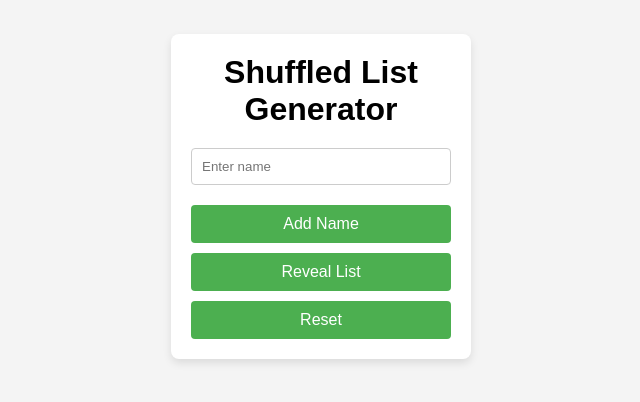
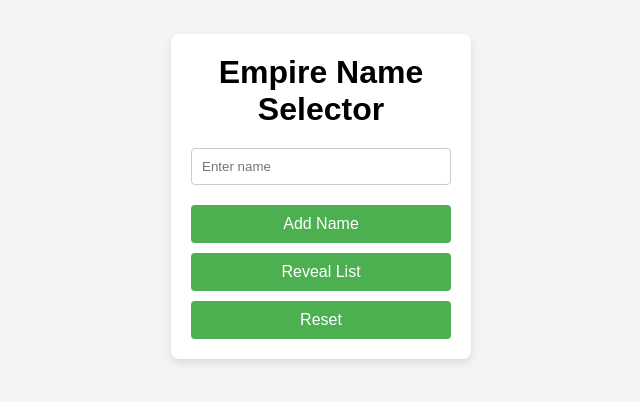
Before and after one commit to EdwinEXE/Empire-Name-Selector, a plain HTML site: page index.html in a window 1280 px wide. Shown: the part 204-606 px from the top of the page, without its empty margins (319-959 px from the left). Drawn offline with Linux system fonts and the light colour scheme.

Commit message:
Update index.html

```diff
--- a/index.html
+++ b/index.html
@@ -8,7 +8,7 @@
 </head>
 <body>
     <div class="container">
-        <h1>Shuffled List Generator</h1>
+        <h1>Empire Name Selector</h1>
 
         <input type="text" id="nameInput" placeholder="Enter name" />
         <button id="addNameButton">Add Name</button>
```
